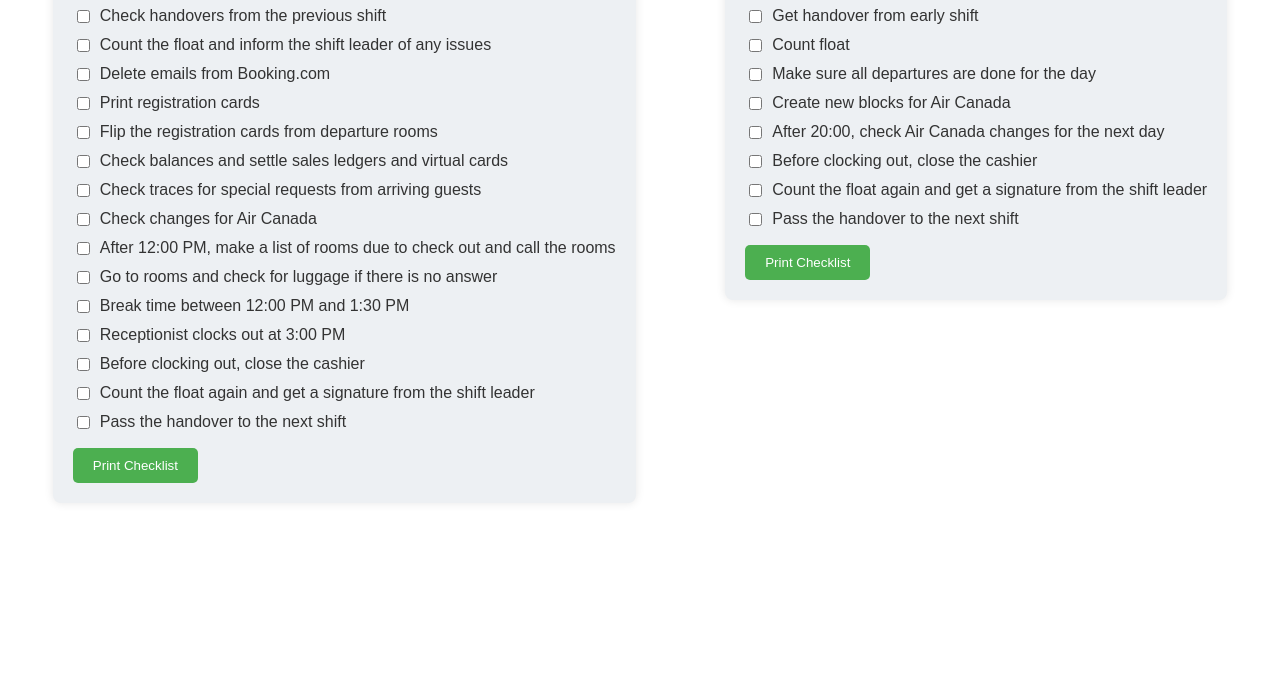
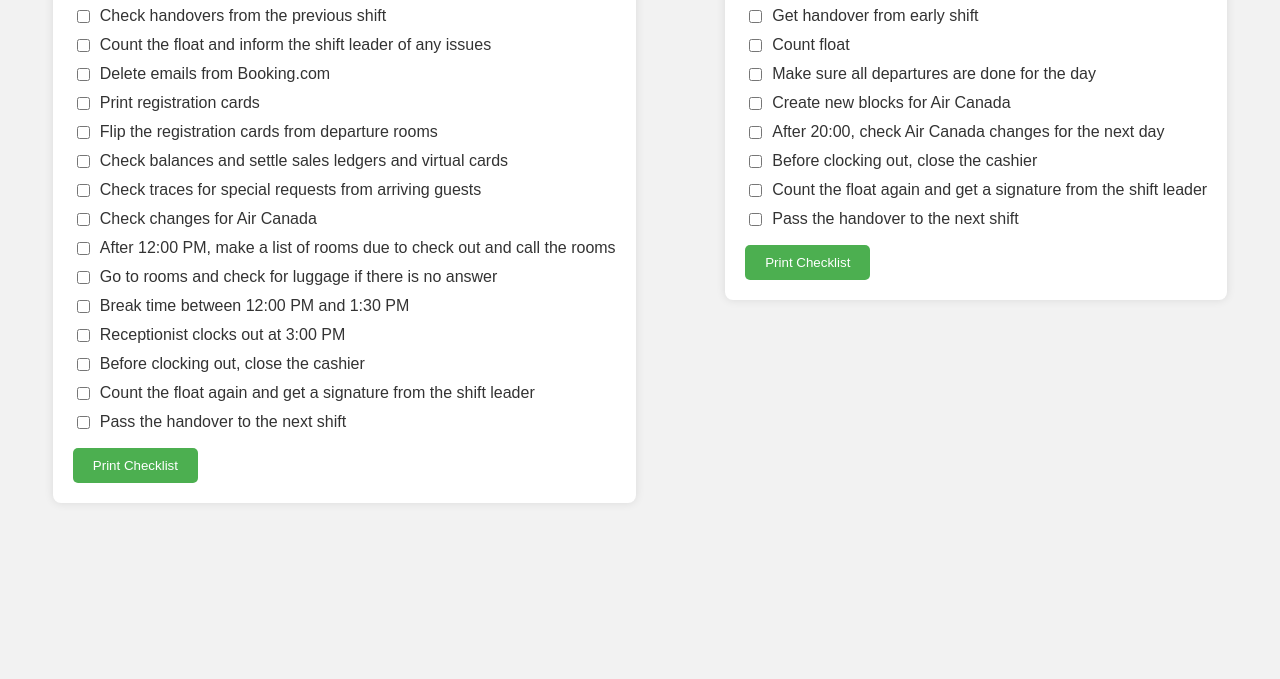
Before and after one commit to frontdanubius/checklist, a plain HTML site: page index.html in a window 1280 px wide. Shown: the part 121-800 px from the top of the page. Drawn offline with Linux system fonts and the light colour scheme.

Commit message:
Update index.html

```diff
--- a/index.html
+++ b/index.html
@@ -8,7 +8,7 @@
     <style>
         body {
             font-family: Arial, sans-serif;
-            background-color: #ffffff; /* Background color changed to white */
+            background-color: #f2f2f2;
             color: #333;
             display: flex;
             justify-content: space-around;
@@ -19,7 +19,7 @@
         .checklist-container {
             max-width: 600px;
             margin: 20px;
-            background-color: #edf0f3; /* Background color changed */
+            background-color: #fff;
             padding: 20px;
             border-radius: 8px;
             box-shadow: 0 0 10px rgba(0, 0, 0, 0.1);
@@ -71,7 +71,7 @@
 </head>
 
 <body>
-    <div class="checklist-container" id="morning-checklist-container">
+    <div class="checklist-container">
         <h1>Morning Shift Checklist</h1>
         <ul>
             <li><input type="checkbox" id="morning-task1"> Check handovers from the previous shift</li>
@@ -93,7 +93,7 @@
         <button class="print" onclick="printChecklist('morning')">Print Checklist</button>
     </div>
 
-    <div class="checklist-container" id="late-checklist-container">
+    <div class="checklist-container">
         <h1>Late Shift Checklist</h1>
         <ul>
             <li><input type="checkbox" id="late-task1"> Get handover from early shift</li>
@@ -110,7 +110,7 @@
 
     <script>
         function printChecklist(shift) {
-            var checklistId = shift === 'morning' ? 'morning-checklist-container' : 'late-checklist-container';
+            var checklistId = shift === 'morning' ? 'checklist-container' : 'checklist-container';
             var checklistContainer = document.getElementById(checklistId);
             var printWindow = window.open('', '_blank');
             printWindow.document.write('<html><head><title>Print Checklist</title>');
```
